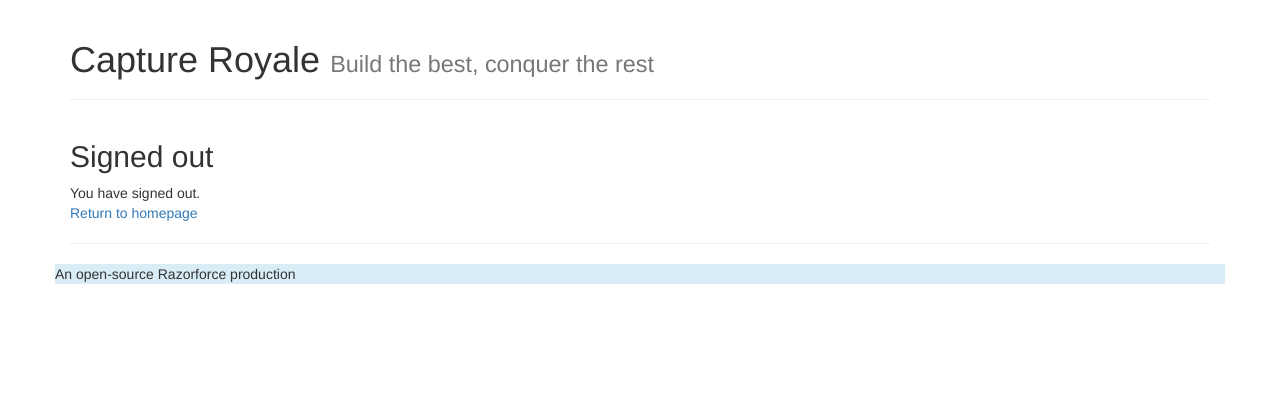
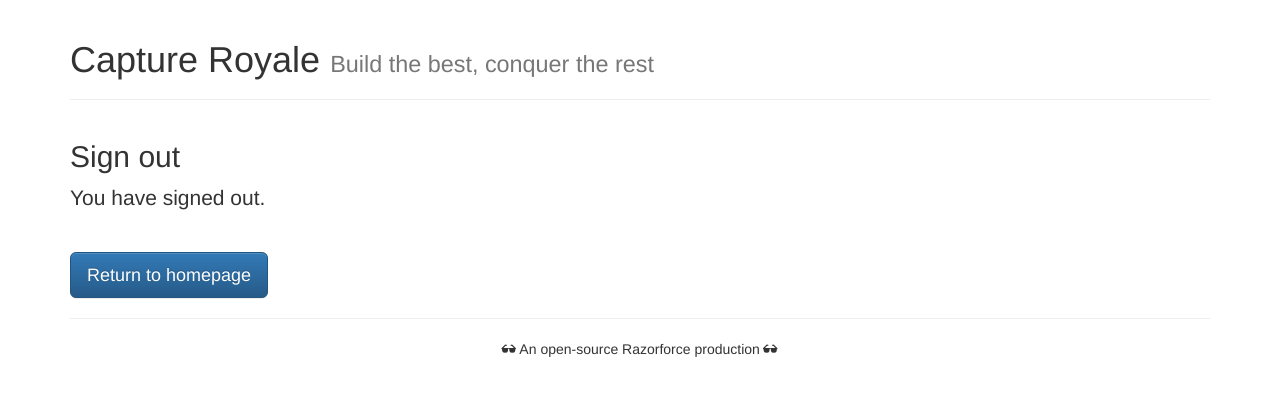
Before and after one commit to gazfm/CaptureRoyaleTestServer, a Django app: page /sign-out.html in a window 1280 px wide. Shown: the top 396 px of the page. Run offline with Django 3.2, Linux system fonts and the light colour scheme; some libraries are stand-ins or nearby versions.

Commit message:
Add sign-out and improve footer

```diff
--- a/caproy/templates/caproy/base.html
+++ b/caproy/templates/caproy/base.html
@@ -18,8 +18,12 @@
 
         <hr/>
 
-        <div class="row bg-info">
-            An open-source Razorforce production
+        <div class="row">
+            <p class="text-center">
+                <span class="glyphicon glyphicon-sunglasses"></span>
+                An open-source Razorforce production
+                <span class="glyphicon glyphicon-sunglasses"></span>
+            </p>
         </div>
 
 
--- a/caproy/templates/caproy/index.html
+++ b/caproy/templates/caproy/index.html
@@ -10,6 +10,7 @@
             <p>
                 {% if signed_in %}
                 <a class="btn btn-primary btn-lg" href="game.html" role="button">Launch Game</a>
+                <a class="btn btn-info" href="sign-out.html" role="button">Sign out</a>
                 {% else %}
                 <a class="btn btn-primary btn-lg" href="sign-in.html" role="button">Sign in</a>
                 <a class="btn btn-info btn-lg" href="register.html" role="button">Register</a>
--- a/caproy/templates/caproy/sign-out.html
+++ b/caproy/templates/caproy/sign-out.html
@@ -5,10 +5,10 @@
 {% block content %}
     <div class="row">
         <div class="col-md-4">
-            <h2>Signed out</h2>
-            You have signed out.
+            <h2>Sign out</h2>
+            <p class="lead">You have signed out.</p>
             <br/>
-            <a href="/">Return to homepage</a>
+            <a href="/" class="btn btn-lg btn-primary">Return to homepage</a>
         </div>
     </div>
 {% endblock %}
```
